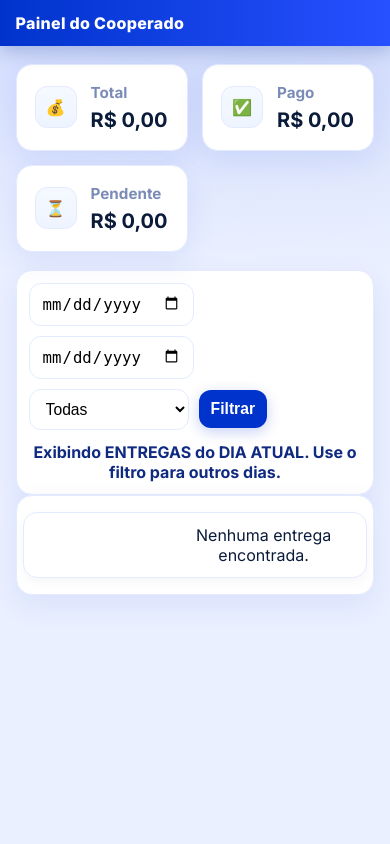
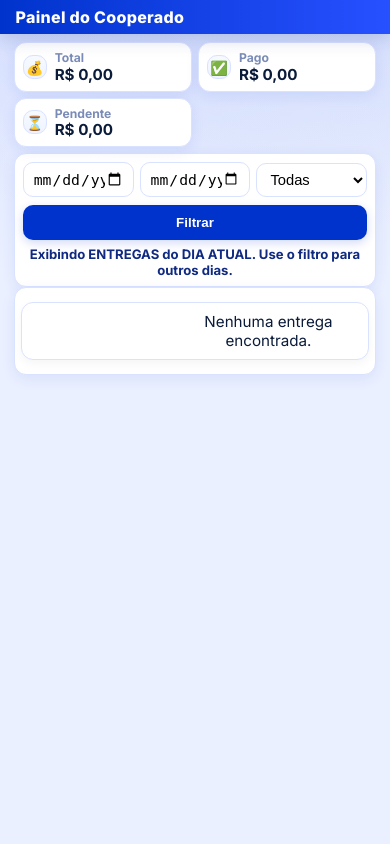
Before and after one commit to Coopex-entregas/asdfghjkl, a Flask app: template templates/painel_cooperado.html in a window 390 px wide. Run offline with Flask 3, Linux system fonts and the light colour scheme; the template is opened without the code that fills it, so the values that code supplies are empty.

Commit message:
Update painel_cooperado.html

```diff
--- a/templates/painel_cooperado.html
+++ b/templates/painel_cooperado.html
@@ -2,7 +2,7 @@
 <html lang="pt-br">
 <head>
   <meta charset="UTF-8" />
-  <meta name="viewport" content="width=device-width, initial-scale=1" />
+  <meta name="viewport" content="width=device-width, initial-scale=1, viewport-fit=cover" />
   <title>Painel do Cooperado</title>
   <link href="https://fonts.googleapis.com/css2?family=Inter:wght@400;600;700;800&display=swap" rel="stylesheet">
   <style>
@@ -13,12 +13,12 @@
       --muted:#7a8bb7;
       --bg:#eaf0ff;
       --card:#ffffff;
-      --line:#e4ebff;
+      --line:#d9e2ff; /* linha mais fina / clara */
       --good:#12b886;
       --bad:#e03131;
-      --warn:#f59f00;
-      --r:16px;
-      --shadow:0 10px 30px rgba(0,51,204,.08);
+      --r:14px;
+      --shadow:0 8px 24px rgba(0,51,204,.06);
+      --shadow-sm:0 4px 14px rgba(0,51,204,.08);
     }
 
     *{box-sizing:border-box}
@@ -28,48 +28,65 @@
       font-family:Inter, system-ui, -apple-system, Segoe UI, Roboto, Arial, sans-serif;
       color:var(--ink);
       background:
-        radial-gradient(1200px 600px at 10% -10%, rgba(39,80,255,.12), transparent 60%),
-        radial-gradient(1200px 600px at 110% -10%, rgba(0,51,204,.10), transparent 60%),
+        radial-gradient(1200px 600px at 10% -10%, rgba(39,80,255,.10), transparent 60%),
+        radial-gradient(1200px 600px at 110% -10%, rgba(0,51,204,.08), transparent 60%),
         var(--bg);
     }
 
     header{
       position:sticky; top:0; z-index:50;
       background:linear-gradient(90deg, var(--royal) 0%, var(--royal-2) 100%);
-      color:#fff; padding:.8rem 4vw; font-weight:800; letter-spacing:.3px;
-      box-shadow:0 6px 18px rgba(0,40,130,.22);
+      color:#fff; padding:.5rem 4vw; font-weight:800; letter-spacing:.3px;
+      box-shadow:0 6px 18px rgba(0,40,130,.16);
     }
     header .sub{font-weight:600; font-size:.9rem; opacity:.9}
 
-    .wrap{max-width:1100px; margin:18px auto; padding:0 4vw}
+    .wrap{max-width:1100px; margin:10px auto 16px; padding:0 4vw}
 
-    .stats{display:grid; grid-template-columns:repeat(3, minmax(180px, 1fr)); gap:14px; margin:14px 0 18px}
+    /* ==== CARDS DE ESTATÍSTICA (compactos) ==== */
+    .stats{display:grid; grid-template-columns:repeat(3, minmax(150px, 1fr)); gap:10px; margin:6px 0 10px}
     .stat{
-      background:var(--card); border-radius:var(--r); padding:18px; box-shadow:var(--shadow);
-      display:flex; align-items:center; gap:14px; border:1px solid var(--line)
+      background:var(--card); border-radius:var(--r); padding:10px; box-shadow:var(--shadow-sm);
+      display:flex; align-items:center; gap:10px; border:1px solid var(--line)
     }
-    .stat .icon{width:42px; height:42px; border-radius:12px; display:grid; place-items:center; background:linear-gradient(180deg,#f5f9ff,#eef4ff); border:1px solid var(--line)}
-    .stat h4{margin:0; font-weight:700; font-size:.95rem; color:var(--muted)}
-    .stat strong{display:block; font-size:1.25rem; margin-top:6px}
+    .stat .icon{width:28px; height:28px; border-radius:10px; display:grid; place-items:center; background:linear-gradient(180deg,#f7faff,#eef3ff); border:1px solid var(--line); font-size:16px}
+    .stat h4{margin:0; font-weight:700; font-size:.82rem; color:var(--muted); line-height:1.1}
+    .stat strong{display:block; font-size:1.04rem; margin-top:2px; line-height:1.05}
 
-    .filters{background:var(--card); border:1px solid var(--line); border-radius:var(--r); padding:12px; box-shadow:var(--shadow);}
-    .filters form{display:flex; flex-wrap:wrap; align-items:center; gap:10px}
-    .filters input[type=date], .filters select, .filters button{
-      border:1px solid var(--line); border-radius:12px; padding:10px 12px; font-size:.98rem; background:#fff
+    /* ==== FILTROS lado a lado, borda fina; botão abaixo no mobile ==== */
+    .filters{
+      background:var(--card); border:1px solid var(--line); border-radius:var(--r);
+      padding:8px; box-shadow:var(--shadow-sm);
     }
-    .filters select{min-width:160px}
+    .filters form{
+      display:grid;
+      grid-template-columns: repeat(3, minmax(0,1fr));
+      gap:8px;
+      align-items:center;
+    }
+    .filters input[type=date], .filters select{
+      border:1px solid var(--line);
+      border-radius:10px;
+      padding:7px 9px;
+      font-size:.93rem;
+      background:#fff;
+      width:100%;
+      min-width:0;
+    }
     .filters .btn{
       background:var(--royal); color:#fff; border:none; font-weight:800; cursor:pointer;
-      transition:transform .06s ease, box-shadow .06s ease; box-shadow:0 4px 14px rgba(0,51,204,.22)
+      padding:9px 10px; border-radius:10px; box-shadow:0 3px 10px rgba(0,51,204,.18);
+      /* no desktop, fica ao lado; no mobile, vai para baixo ocupando 100% */
     }
-    .filters .btn:hover{transform:translateY(-1px)}
+    .scope{margin:6px 0 0; text-align:center; color:#0f2a80; font-weight:700; font-size:.86rem}
 
+    /* ==== TABELA ==== */
     .card-table{background:var(--card); border:1px solid var(--line); border-radius:var(--r); box-shadow:var(--shadow); overflow:hidden;}
     table{width:100%; border-collapse:collapse}
-    thead th{background:#0f2a80; color:#fff; text-align:center; padding:12px 6px; font-size:.92rem}
-    tbody td{padding:12px 8px; text-align:center; border-bottom:1px solid var(--line)}
+    thead th{background:#0f2a80; color:#fff; text-align:center; padding:9px 6px; font-size:.88rem}
+    tbody td{padding:9px 8px; text-align:center; border-bottom:1px solid var(--line); font-size:.95rem}
 
-    .chip{display:inline-block; padding:6px 10px; border-radius:999px; font-weight:800; font-size:.85rem; cursor:pointer; user-select:none}
+    .chip{display:inline-block; padding:6px 10px; border-radius:999px; font-weight:800; font-size:.82rem; cursor:pointer; user-select:none}
     .chip.pgto-pago{background:#e9fbf5; color:var(--good); border:1px solid #b3f0dc}
     .chip.pgto-pendente{background:#fff2f2; color:var(--bad); border:1px solid #ffd6d6}
     .chip.entregue{background:#e9fbf5; color:var(--good); border:1px solid #b3f0dc}
@@ -79,7 +96,7 @@
 
     .cliente-btn{all:unset; color:var(--royal); font-weight:800; cursor:pointer}
 
-    /* 🔧 CAMPO RECEBIDO POR MAIS LARGO */
+    /* ====== CAMPO "RECEBIDO POR" ====== */
     .recebido-inline{
       display:none;
       margin-top:8px;
@@ -90,9 +107,9 @@
     .recebido-inline input{
       border:1px solid var(--line);
       border-radius:10px;
-      padding:10px 12px;
+      padding:12px 14px;
       flex:1;
-      max-width:700px; /* antes era 360px */
+      max-width:900px;
       font-size:1rem;
     }
     .recebido-inline button{
@@ -100,23 +117,79 @@
       color:#fff;
       border:none;
       border-radius:10px;
-      padding:10px 16px;
+      padding:12px 16px;
       font-weight:800;
       cursor:pointer;
+      white-space:nowrap;
     }
 
-    .scope{margin:12px 0 0; text-align:center; color:#0f2a80; font-weight:700}
+    /* ====== MOBILE ====== */
+    @media (max-width:760px){
+      header{padding:.45rem 4vw}
+      .wrap{margin:8px auto 12px; padding:0 3.5vw}
 
-    @media (max-width:760px){
-      .stats{grid-template-columns:1fr 1fr}
+      /* Cards ainda menores (cabem junto no 1º viewport) */
+      .stats{grid-template-columns:1fr 1fr; gap:6px; margin:4px 0 6px}
+      .stat{padding:8px; gap:8px; border-radius:12px}
+      .stat .icon{width:24px; height:24px; font-size:14px}
+      .stat h4{font-size:.78rem}
+      .stat strong{font-size:.98rem}
+
+      /* Filtros LADO A LADO, bordas finas; botão embaixo ocupando 100% */
+      .filters{padding:8px; border-radius:12px}
+      .filters form{
+        grid-template-columns: repeat(3, 1fr);
+        gap:6px;
+      }
+      .filters input[type=date], .filters select{
+        padding:7px 9px; font-size:.92rem; border-radius:10px; border-width:1px;
+      }
+      .filters .btn{
+        grid-column: 1 / -1;   /* botão vai pra LINHA de baixo */
+        width:100%;
+        margin-top:2px;
+        padding:10px 12px;
+      }
+      .scope{font-size:.82rem}
+
+      /* Cards de entrega (estilo lista) */
       thead{display:none}
       table, tbody, tr, td{display:block; width:100%}
-      .card-table{padding:6px}
-      tbody tr{background:#fff; margin:10px 0; border-radius:14px; box-shadow:0 4px 12px rgba(0,0,0,.04); border:1px solid var(--line)}
-      tbody td{display:grid; grid-template-columns:42% 58%; text-align:left; border:none}
-      tbody td::before{content:attr(data-label); font-weight:800; color:#0f2a80; padding-right:8px}
+      .card-table{padding:6px; border-radius:12px; box-shadow:var(--shadow-sm)}
+      tbody tr{background:#fff; margin:8px 0; border-radius:12px; box-shadow:0 4px 10px rgba(0,0,0,.04); border:1px solid var(--line)}
+      tbody td{display:grid; grid-template-columns:42% 58%; text-align:left; border:none; padding:9px 10px; font-size:.95rem}
+      tbody td::before{content:attr(data-label); font-weight:800; color:#0f2a80; padding-right:8px; font-size:.88rem}
       .row-details{display:none}
       .row-open + .row-details{display:block}
+
+      /* “Recebido por + OK” ocupa a LARGURA TOTAL DA TELA, sem cortar à esquerda */
+      .recebido-inline{
+        /* expande para a largura da viewport */
+        width:100vw;
+        margin-left:calc(50% - 50vw);
+        padding:0 12px 8px;
+        box-sizing:border-box;
+        display:flex;
+        align-items:center;
+      }
+      .recebido-inline input{
+        max-width:none;
+        width:100%;
+        font-size:1rem;
+        padding:12px 14px;
+      }
+      .recebido-inline button{
+        padding:12px 14px;
+        margin-left:8px;
+      }
+    }
+
+    /* Telas bem estreitas (ex.: 360–393px, ~6.1") */
+    @media (max-width:400px){
+      .stat h4{font-size:.76rem}
+      .stat strong{font-size:.95rem}
+      .filters form{gap:6px}
+      tbody td{grid-template-columns:45% 55%}
     }
   </style>
 </head>
@@ -125,6 +198,7 @@
     Painel do Cooperado
     <div class="sub">{{ session['user_nome'] }}</div>
   </header>
+
   <div class="wrap">
 
     <section class="stats" aria-label="Estatísticas de valores">
@@ -160,9 +234,13 @@
           <option value="pago"     {{ 'selected' if (status_pgto or '')=='pago' }}>Pagas</option>
           <option value="pendente" {{ 'selected' if (status_pgto or '')=='pendente' }}>Pendentes</option>
         </select>
+
         <input type="hidden" name="todas_datas" id="todas_datas" value="{{ request.args.get('todas_datas','') }}" />
+
+        <!-- Botão vai para baixo no mobile (grid-column: 1 / -1) -->
         <button class="btn" type="submit">Filtrar</button>
       </form>
+
       <div id="escopo" class="scope"></div>
     </section>
 
@@ -208,8 +286,10 @@
                 data-entregue="{{ '1' if entregue else '0' }}"
                 onclick="handleEntregaClick(this)"
               >{{ 'Entregue' if entregue else 'Pendente' }}</span>
+
+              <!-- Bloco que ocupa 100vw no mobile -->
               <div class="recebido-inline" id="rcb-{{ e.id }}">
-                <input type="text" placeholder="Recebido por" id="rcb-input-{{ e.id }}" maxlength="60">
+                <input type="text" placeholder="Recebido por" id="rcb-input-{{ e.id }}" maxlength="60" inputmode="text" autocomplete="name">
                 <button type="button" onclick="confirmarRecebido({{ e.id }})">OK</button>
               </div>
             </td>
@@ -277,7 +357,7 @@
       }else if(msg){msg.remove();}
     }
 
-    /* 🔧 Filtro pendentes mostra todas automaticamente */
+    /* 🔧 Pendente mostra todas automaticamente */
     const form=document.getElementById('form-filtros');
     form.addEventListener('submit',(ev)=>{
       const status=document.getElementById('status_pgto').value;
@@ -333,15 +413,13 @@
       lastScrollY=window.scrollY;
 
       if(desfazer){
-        // desfazer = voltar status para 'pendente' e limpar recebido_por
         const fd = new FormData();
         fd.append('status','pendente');
         fd.append('recebido_por','');
 
         try{
           const resp = await fetch(`{{ url_for('editar_entrega', id=0) }}`.replace('0',id),{
-            method:'POST',
-            body: fd
+            method:'POST', body: fd
           });
           if(!resp.ok){alert('Falha ao desfazer recebido.'); return;}
           const chip=document.querySelector(`.chip[data-id="${id}"][data-entregue]`);
@@ -351,14 +429,11 @@
             chip.classList.remove('entregue');
             chip.classList.add('pgto-pendente');
           }
-        }catch(err){
-          alert('Erro: '+err.message);
-        }
+        }catch(err){alert('Erro: '+err.message);}
         setTimeout(preserveScroll,60);
         return;
       }
 
-      // marcar recebido (JSON -> cooperado_marcar_entregue)
       const nome = document.getElementById('rcb-input-'+id).value.trim();
       if(!nome){alert('Informe o nome de quem recebeu.');return;}
 
```
